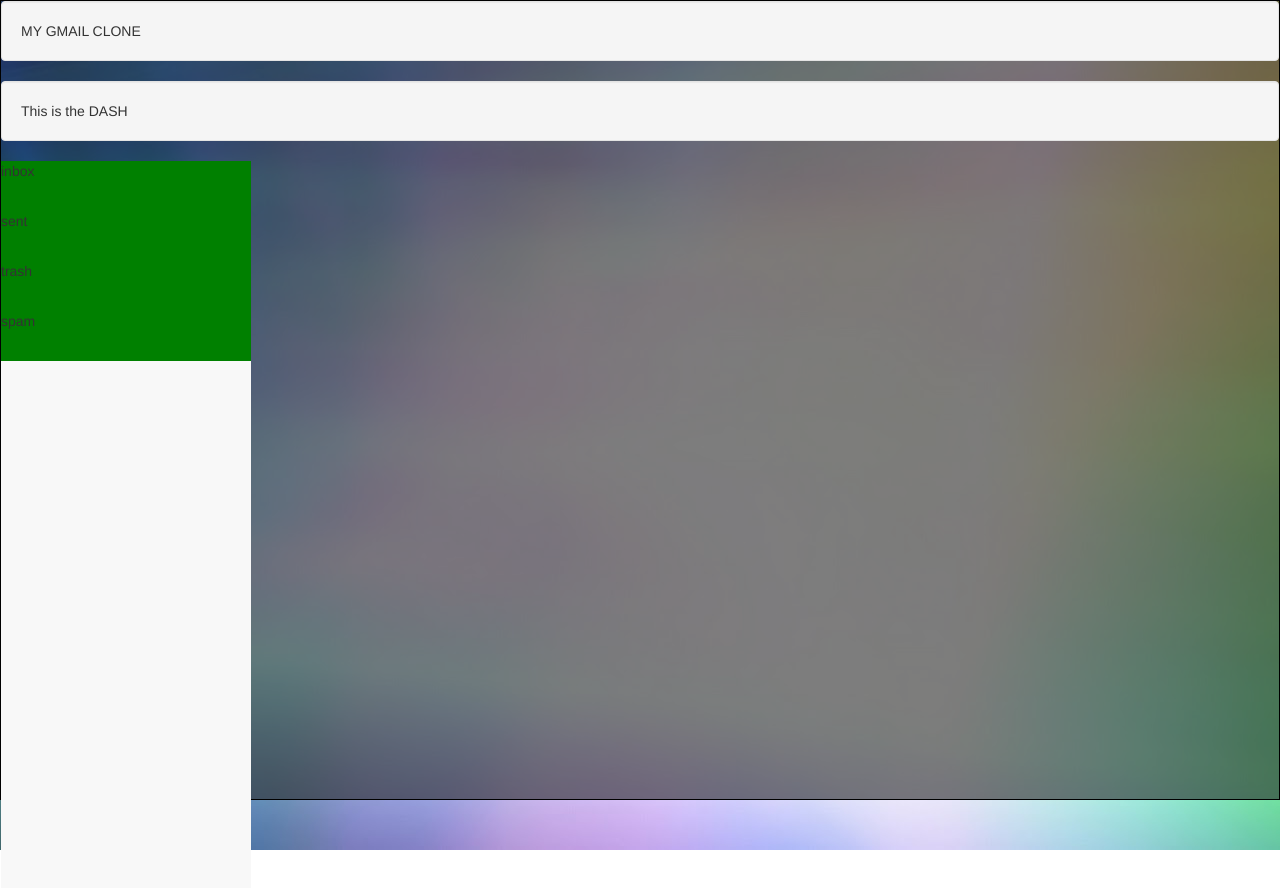
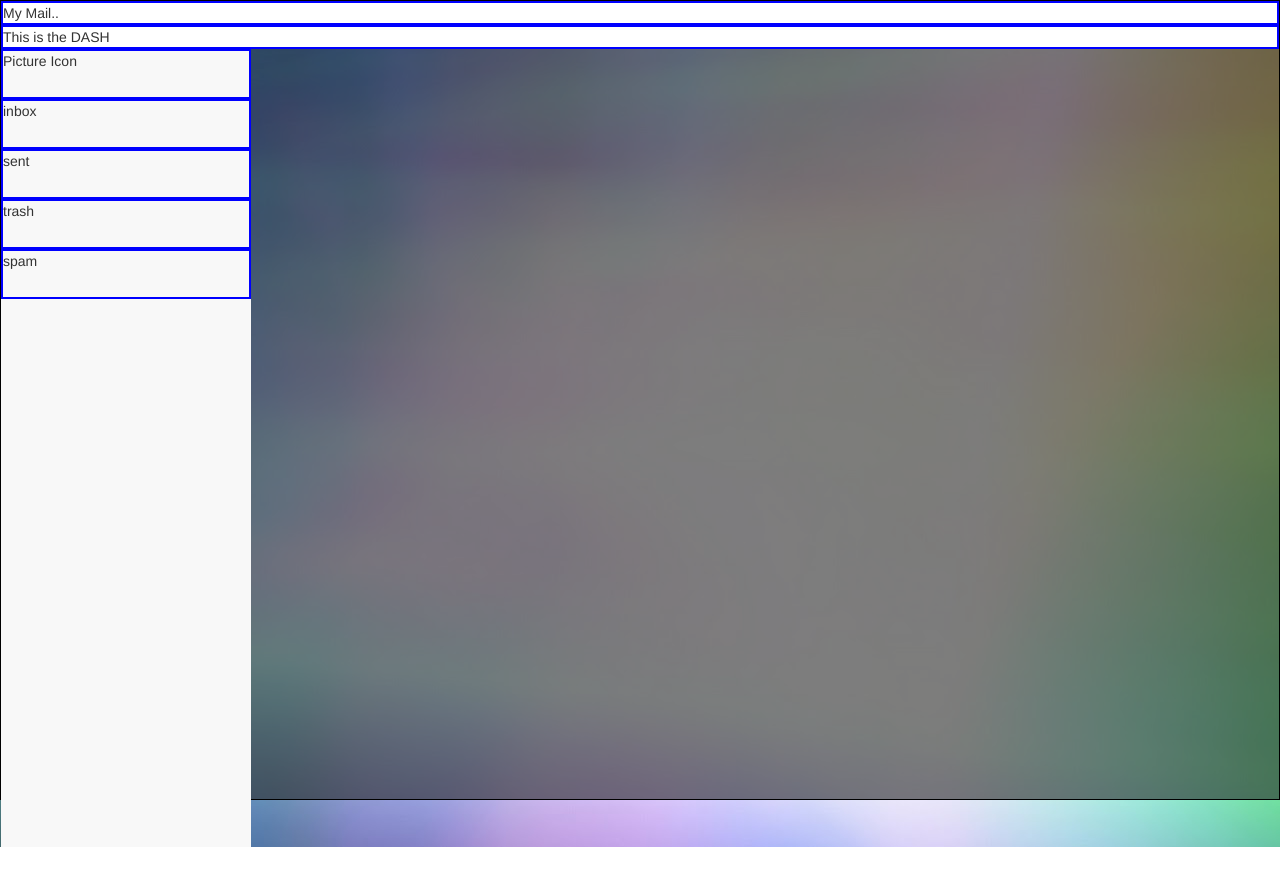
Before and after one commit to armandopmj/gmail-clone, a website: page app/index.html at #/dash in a window 1280 px wide. After the commit the page ends 847 px from the top, so only its background shows below. Drawn offline with nearby package versions, Linux system fonts and the light colour scheme; some packages are replaced by stand-ins of ours.

Commit message:
(style) Add clear zones to dash state

```diff
--- a/app/assets/style.css
+++ b/app/assets/style.css
@@ -3,6 +3,14 @@ body {
     background-repeat: no-repeat;
     background-attachment: fixed;
     background-position: center;
+}
+.top-banner {
+    background-color: white;
+    border: 2px solid blue;
+}
+.dash-nav{
+    background-color: white;
+    border: 2px solid blue;
 }
 .trans-body {
     width: 100%;
@@ -22,6 +30,6 @@ body {
     height: 100%;
 }
 .side-nav-button {
-    background-color: green;
+    border: 2px solid blue;
     height: 50px;
 }
--- a/app/index.html
+++ b/app/index.html
@@ -6,8 +6,8 @@
     </head>
     <body>
         <div class="trans-body">
-            <div class='well'>
-                MY GMAIL CLONE
+            <div class='top-banner'>
+                My Mail..
             </div>
 
             <main ui-view></main>
--- a/app/modules/dash/dash.html
+++ b/app/modules/dash/dash.html
@@ -1,7 +1,10 @@
-<div class="well">
+<div class="dash-nav">
     This is the DASH
 </div>
 <div class="navbar-default sidebar side-nav">
+    <div class="side-nav-button">
+        Picture Icon
+    </div>
     <div class="side-nav-button" ng-repeat="box in boxes">
         {{ box }}
     </div>
--- a/app/modules/dash/dash.js
+++ b/app/modules/dash/dash.js
@@ -12,6 +12,6 @@ angular
     $scope.boxes = ['inbox', 'sent', 'trash', 'spam'];
 }])
 .factory('dashService' [ function(){
-    //Make api call to retrive user emails
+    //TODO: Make api call to retrive user emails
 
 }]);
--- a/app/modules/login/login.js
+++ b/app/modules/login/login.js
@@ -28,7 +28,7 @@ function LoginCtrl($scope, $state, LoginService, LoggedInUser){
             password: $scope.password
         };
         LoginService.login(data, function(){
-            //refactor this logic out of anonymous function and into service
+            //TODO: refactor this logic out of anonymous function and into service
             console.log( data );
             LoggedInUser.name = data.name;
             $state.go( 'dash' );
```
